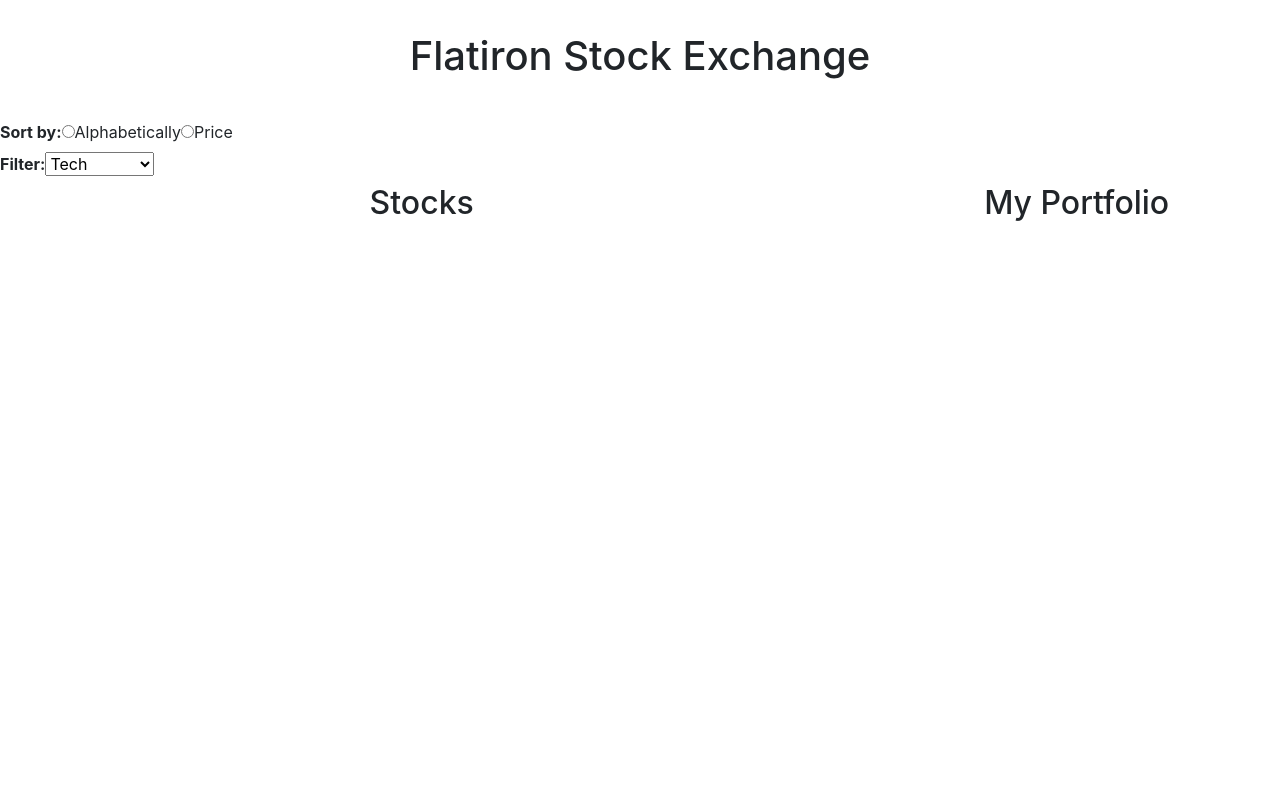
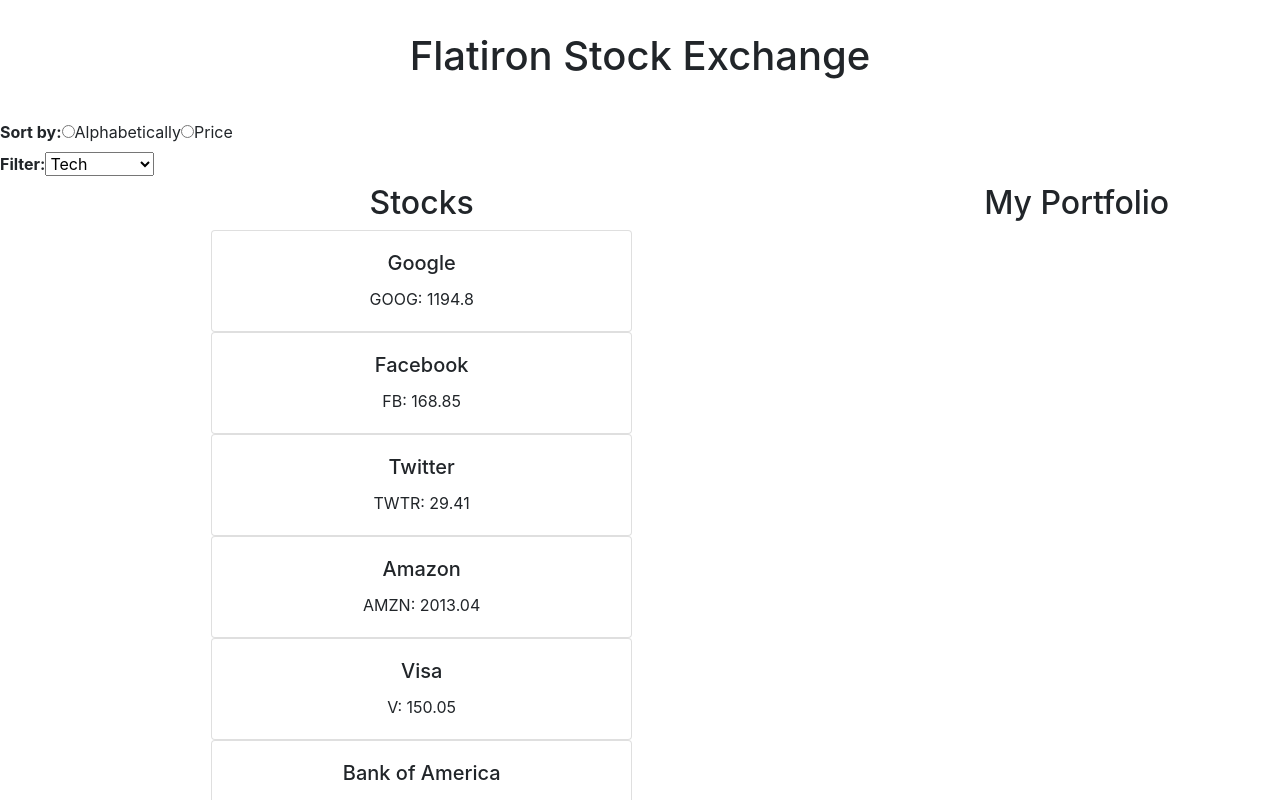
Before and after one commit to kogabe/west-se-042522-class-sessions, a React (Create React App) app in the folder 05-react-stocks/: page / in a window 1280 px wide. Shown: the top 800 px of the page. Built offline with nearby package versions, Linux system fonts and the light colour scheme; data requests are answered from the project's data file.

Commit message:
completes first deliv 05

```diff
--- a/05-react-stocks/src/components/MainContainer.js
+++ b/05-react-stocks/src/components/MainContainer.js
@@ -1,15 +1,25 @@
-import React from "react";
+import React, { useEffect, useState } from "react";
 import StockContainer from "./StockContainer";
 import PortfolioContainer from "./PortfolioContainer";
 import SearchBar from "./SearchBar";
 
 function MainContainer() {
+
+  const [stocksArr, setStocksArr] = useState([])
+
+  useEffect(() => {
+    fetch("http://localhost:3001/stocks")
+      .then(res => res.json())
+      // .then(dataArr => setStocksArr(dataArr))
+      .then(setStocksArr)
+  }, [])
+
   return (
     <div>
       <SearchBar />
       <div className="row">
         <div className="col-8">
-          <StockContainer />
+          <StockContainer stocks={stocksArr}/>
         </div>
         <div className="col-4">
           <PortfolioContainer />
--- a/05-react-stocks/src/components/Stock.js
+++ b/05-react-stocks/src/components/Stock.js
@@ -1,12 +1,12 @@
 import React from "react";
 
-function Stock() {
+function Stock({name, price, ticker }) {
   return (
     <div>
       <div className="card">
         <div className="card-body">
-          <h5 className="card-title">{"Compant Name"}</h5>
-          <p className="card-text">{"Stock Price"}</p>
+          <h5 className="card-title">{name}</h5>
+          <p className="card-text">{ticker}: {price}</p>
         </div>
       </div>
     </div>
--- a/05-react-stocks/src/components/StockContainer.js
+++ b/05-react-stocks/src/components/StockContainer.js
@@ -1,11 +1,14 @@
 import React from "react";
 import Stock from "./Stock";
 
-function StockContainer() {
+function StockContainer({stocks}) {
+
+  const stockCards = stocks.map(stock => <Stock {...stock}/>)
+
   return (
     <div>
       <h2>Stocks</h2>
-      {/* render stock list here*/}
+      {stockCards}
     </div>
   );
 }
```
